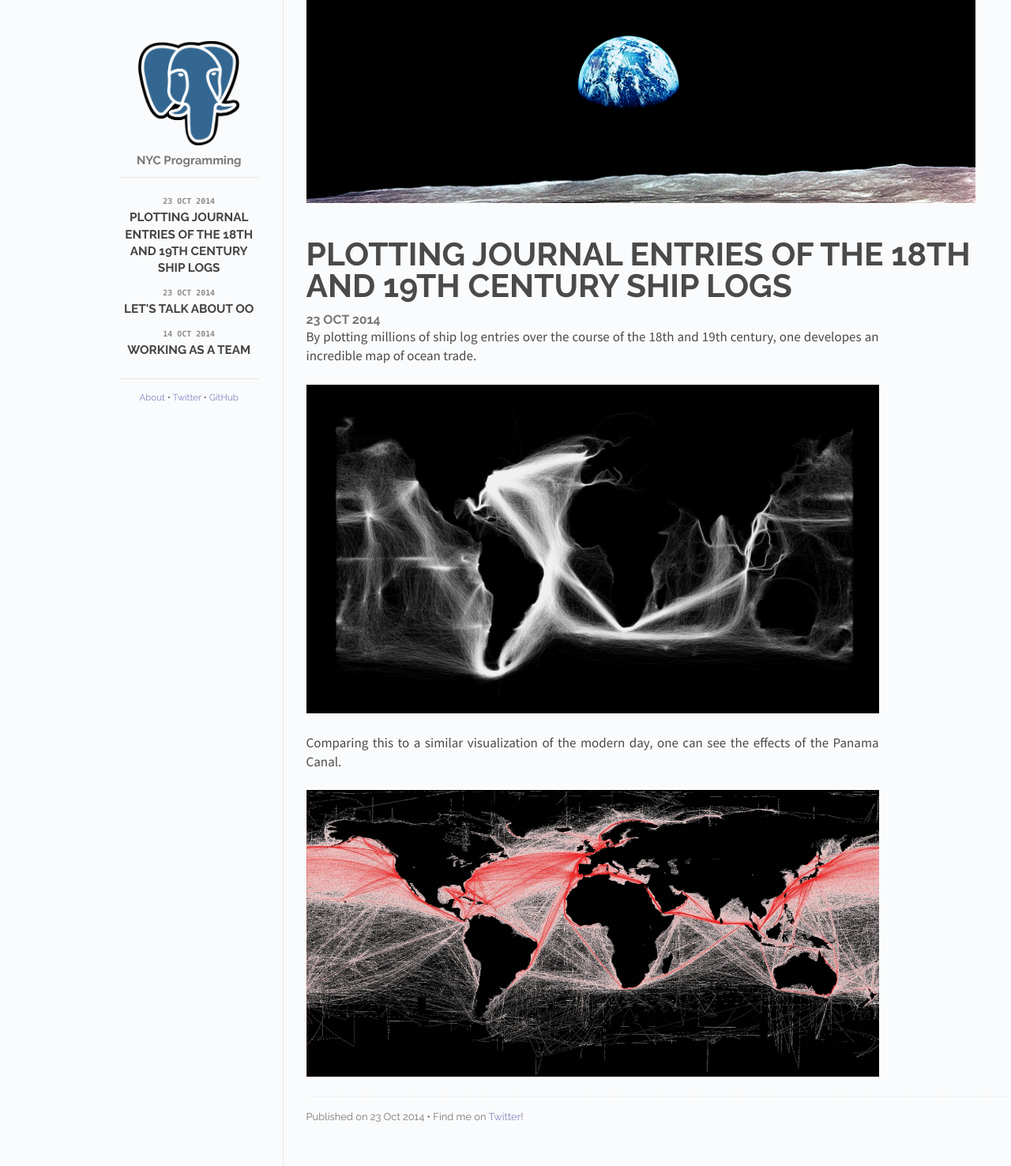
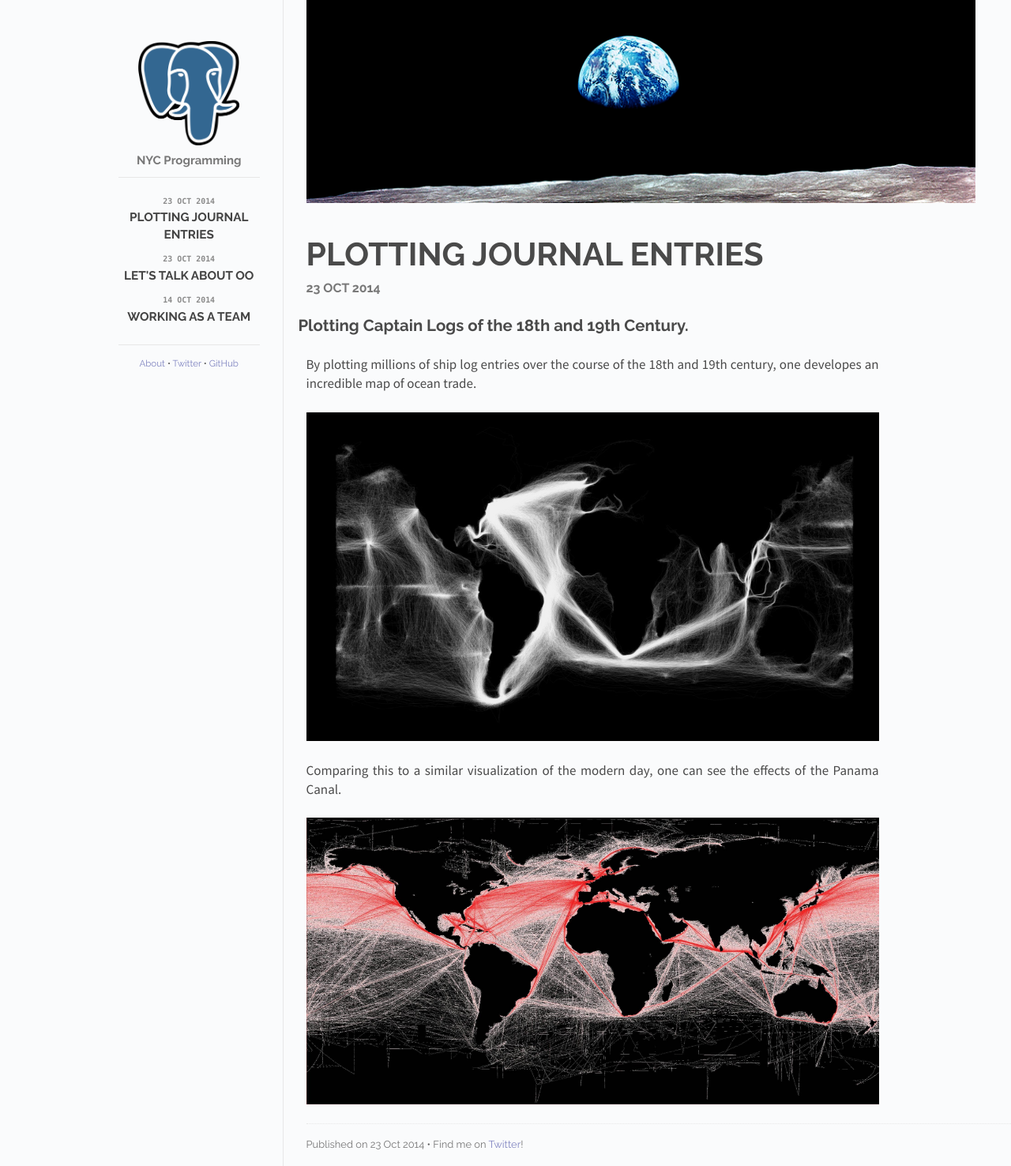
Before and after one commit to robbyoconnor/lucasbrambrink.github.io, a Jekyll site: the page built from _posts/2014-11-3-ship-journals.md, in a window 1280 px wide. Shown: the whole page at 79% size. Built offline with Jekyll 4.4.1, drawn with Linux system fonts in a browser that asks for light colours; Markdown is read by kramdown in place of the engine named in the settings.

Commit message:
changing title

```diff
--- a/_posts/2014-11-3-ship-journals.md
+++ b/_posts/2014-11-3-ship-journals.md
@@ -1,12 +1,12 @@
 ---
 layout: post
-title: Plotting Journal Entries of the 18th and 19th Century Ship Logs
+title: Plotting Journal Entries
 cover: earth2.png
 date:   2014-10-23 09:10:00
 categories: posts
 ---
-
-
+Plotting Captain Logs of the 18th and 19th Century.
+------------
 By plotting millions of ship log entries over the course of the 18th and 19th century, one developes an incredible map of ocean trade.
 
 ![oldimage_ships](/images/datajournalinverted.jpg "19th century")
```
